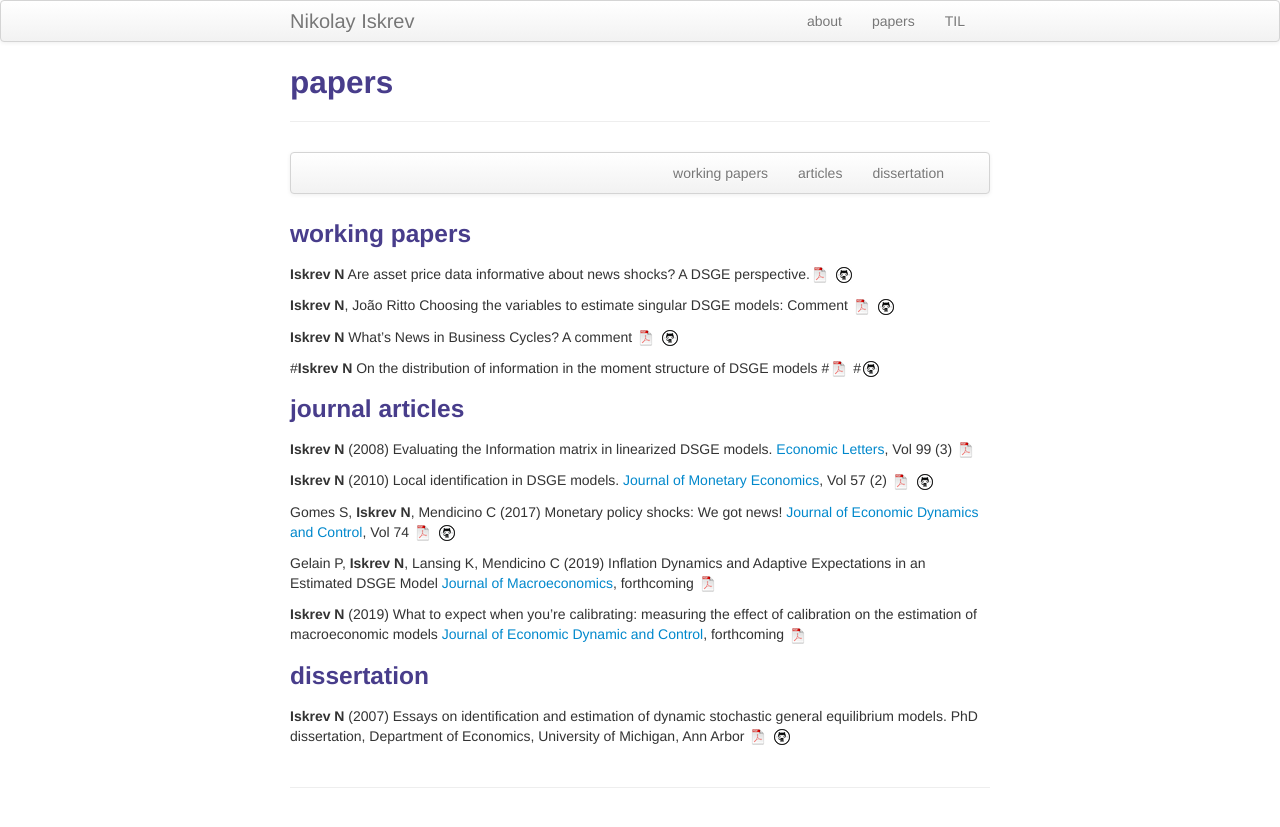
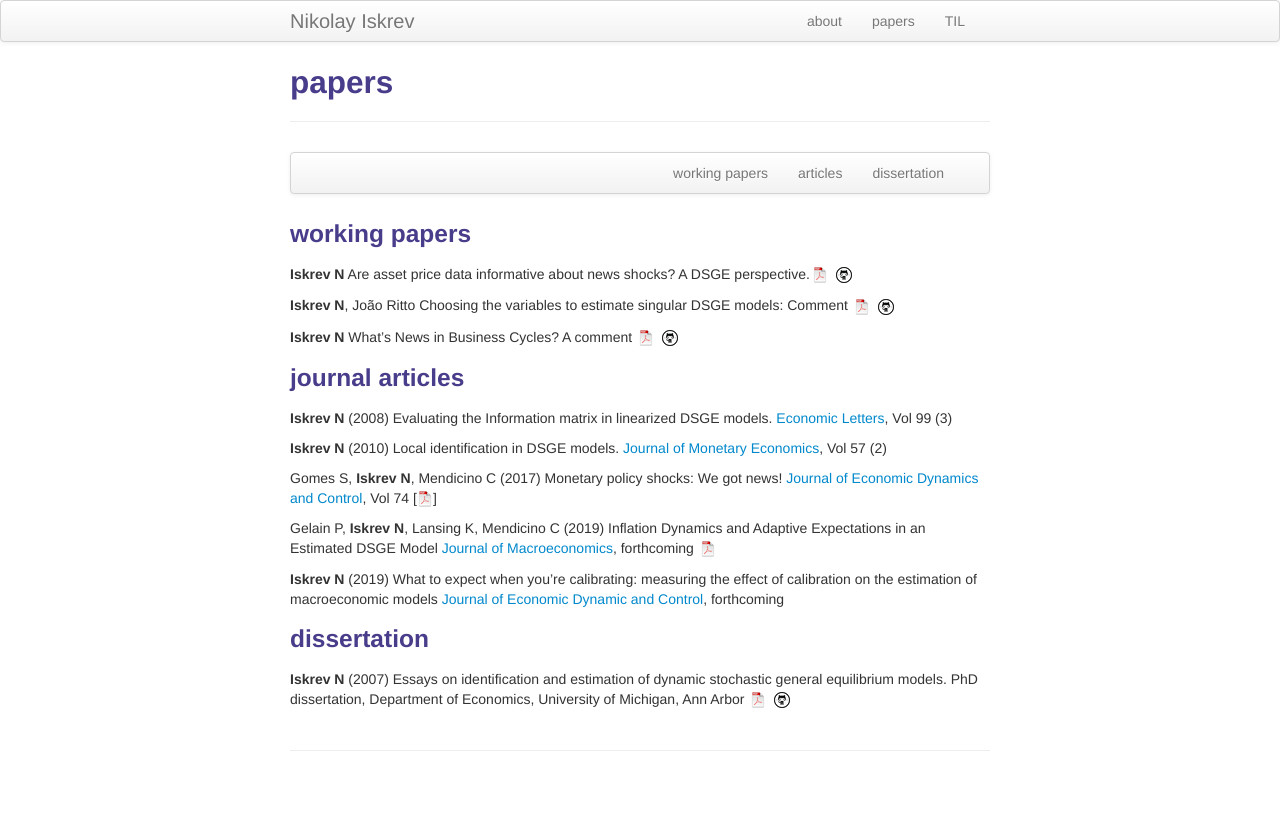
Before and after one commit to niskrev/niskrev.github.io, a Jekyll site: the page built from pages/papers.md, in a window 1280 px wide. Shown: the top 827 px of the page. Built offline with Jekyll 4.4.1, drawn with Linux system fonts in a browser that asks for light colours.

```diff
--- a/pages/papers.md
+++ b/pages/papers.md
@@ -27,27 +27,23 @@
 [![GitHub](icons16/github-icon.png)](https://github.com/niskrev/SGU-comment)
 
 
-#**Iskrev N** On the distribution of information in the moment structure of DSGE models
-#[![pdf](icons16/pdf-icon.png)](../assets/papers/Moment-Structure.pdf)
-#[![GitHub](icons16/github-icon.png)](https://github.com/niskrev/Moment-Structure)
+[//]: #**Iskrev N** On the distribution of information in the moment structure of DSGE models
+[//]: #[![pdf](icons16/pdf-icon.png)](../assets/papers/Moment-Structure.pdf)
+[//]: #[![GitHub](icons16/github-icon.png)](https://github.com/niskrev/Moment-Structure)
 
 
 
 ### <a name="articles"></a>journal articles
 
 **Iskrev N** (2008) Evaluating the Information matrix in linearized DSGE models. [Economic Letters](https://www.journals.elsevier.com/economics-letters), Vol 99 (3)
-[![pdf](icons16/pdf-icon.png)](../assets/papers/FIM.pdf)
 
 **Iskrev N** (2010) Local identification in DSGE models. [Journal of Monetary Economics](http://www.sciencedirect.com/science/journal/03043932), Vol 57 (2)
-[![pdf](icons16/pdf-icon.png)](../assets/papers/Local_identification.pdf)
-[![GitHub](icons16/github-icon.png)](https://github.com/niskrev/Local_identification)
 
-Gomes S, **Iskrev N**, Mendicino C (2017) Monetary policy shocks: We got news! [Journal of Economic Dynamics and Control](http://www.sciencedirect.com/science/journal/01651889), Vol 74 [![pdf](icons16/pdf-icon.png)](../assets/papers/News.pdf)
-[![GitHub](icons16/github-icon.png)](https://github.com/niskrev/News)
+Gomes S, **Iskrev N**, Mendicino C (2017) Monetary policy shocks: We got news! [Journal of Economic Dynamics and Control](http://www.sciencedirect.com/science/journal/01651889), Vol 74 [![pdf](icons16/pdf-icon.png)]
 
 Gelain P, **Iskrev N**, Lansing K, Mendicino C (2019) Inflation Dynamics and Adaptive Expectations in an Estimated DSGE Model [Journal of Macroeconomics](https://www.sciencedirect.com/journal/journal-of-macroeconomics), forthcoming [![pdf](icons16/pdf-icon.png)](../assets/papers/Adaptive.pdf)
 
-**Iskrev N** (2019) What to expect when you're calibrating: measuring the effect of calibration on the estimation of macroeconomic models [Journal of Economic Dynamic and Control](https://www.sciencedirect.com/journal/journal-of-economic-dynamics-and-control), forthcoming [![pdf](icons16/pdf-icon.png)](../assets/papers/Calibration.pdf)
+**Iskrev N** (2019) What to expect when you're calibrating: measuring the effect of calibration on the estimation of macroeconomic models [Journal of Economic Dynamic and Control](https://doi.org/10.1016/j.jedc.2018.12.002), forthcoming
 
 ### <a name="thesis"></a>dissertation
 
```
